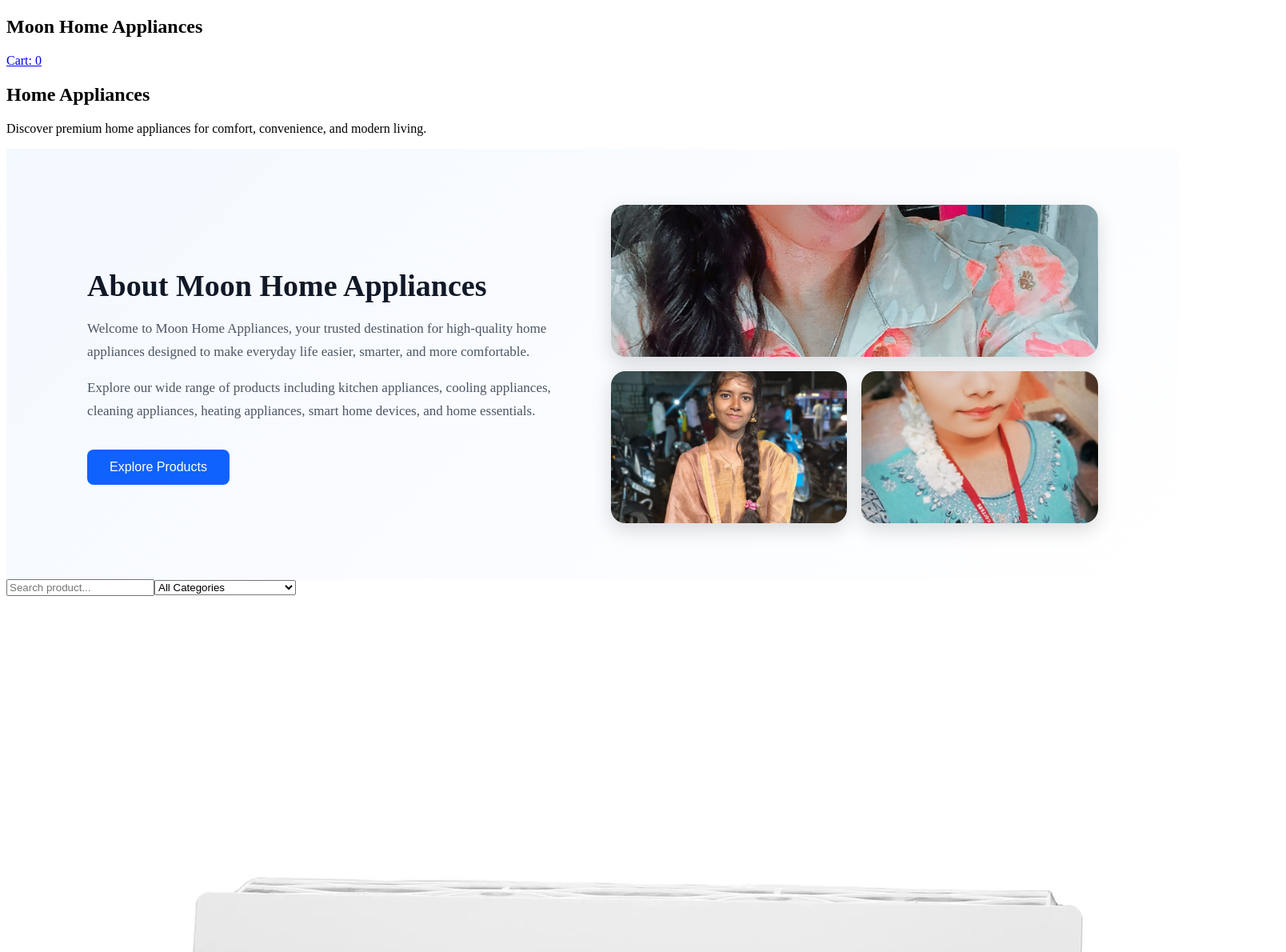
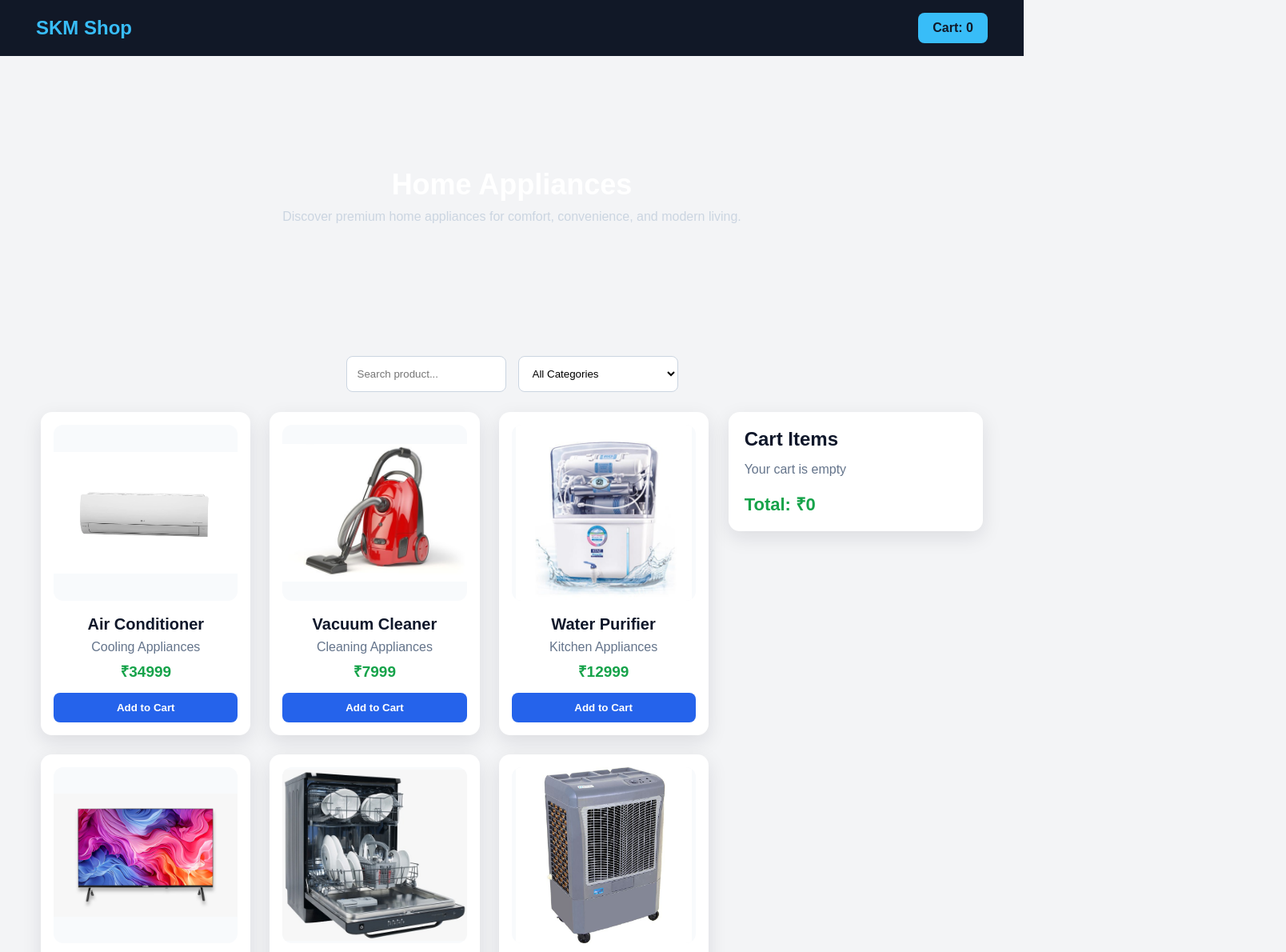
Before and after one commit to sathyaxfeline/Home-Appliances, a React app: page / in a window 1280 px wide. Shown: the top 1190 px of the page at 80% size, 1608 px wide, since content can reach past the window. Built offline with nearby package versions, Linux system fonts and the light colour scheme; the HTML template or start-up script is replaced by a standard one.

Commit message:
Update home appliances website

```diff
--- a/src/App.css
+++ b/src/App.css
@@ -1,3 +1,282 @@
+html {
+  scroll-behavior: smooth;
+}
+
+* {
+  margin: 0;
+  padding: 0;
+
+  box-sizing: border-box;
+  font-family: Arial, sans-serif;
+}
+
+body{
+  background: #f3f4f6;
+  color: #0f172a;
+}
+
+.navbar {
+  background: #111827;
+  color: white;
+  min-height: 70px;
+  padding: 16px 45px;
+  display: flex;
+  align-items: center;
+  justify-content: space-between;
+  position: sticky;
+  top: 0;
+  z-index: 10;
+}
+
+.navbar h1{
+  color: #38bdf8;
+}
+
+.cart-btn {
+  background: #38bdf8;
+  color: #111827;
+  text-decoration: none;
+  padding: 10px 18px;
+  border-radius: 8px;
+  font-weight: 700;
+}
+
+.cart-btn:hover {
+  background: #0ea5e9;
+}
+
+.hero {
+  background-image: url();
+  background-size: cover;
+  background-position: center;
+  background-repeat: no-repeat;
+
+  min-height: 350px;
+  text-align: center;
+  padding: 80px 20px;
+  color: white;
+
+  display: flex;
+  flex-direction: column;
+  justify-content: center;
+  align-items: center;
+}
+
+.hero h2 {
+  font-size: 36px;
+  margin-bottom: 10px;
+}
+
+.hero p {
+  color: #cbd5e1;
+}
+
+.filters {
+  width: 92%;
+  max-width: 1100px;
+  margin: 25px auto;
+  display: flex;
+  gap: 15px;
+  justify-content: center;
+  flex-wrap: wrap;
+}
+
+.filters input,
+.filters select  {
+  width: 200px;
+  padding: 13px;
+  border: 1px solid #cbd5e1;
+  border-radius: 8px;
+  outline: none;
+  background: white;
+}
+
+.main-container {
+  width: 92%;
+  max-width: 1200px;
+  margin: 0 auto 40px;
+  display: flex;
+  gap: 25px;
+  align-items: flex-start;
+}
+
+.products {
+  flex: 3;
+  display: grid;
+  grid-template-columns: repeat(3, 2fr);
+  gap: 24px;
+}
+
+.product-card {
+  background: white;
+  padding: 16px;
+  border-radius: 14px;
+  text-align: center;
+  box-shadow: 0 8px 24px rgba(15, 23, 42, 0.1);
+  transition: transform 0.2s ease;
+}
+
+.product-card:hover {
+  transform: translate(-4px);
+}
+
+.product-card img {
+  width: 100%;
+  height: 220px;
+  object-fit: contain;
+  background: #f8fafc;
+  border-radius: 12px;
+}
+
+.product-card h3 {
+  margin-top: 14px;
+  font-size: 20px;
+}
+
+.product-card p {
+  color: #64748b;
+  margin: 8px 0;
+}
+
+.product-card h4 {
+  color: #16a34a;
+  margin-bottom: 14px;
+  font-size: 19px;
+}
+
+.product-card button {
+  width: 100%;
+  background: #2563eb;
+  color: white;
+  border: none;
+  padding: 11px 15px;
+  border-radius: 8px;
+  font-weight: 700;
+  cursor: pointer;
+}
+
+.product-card button:hover {
+  background: #1d4ed8;
+}
+
+.cart {
+  flex: 1;
+  background: white;
+  padding: 20px;
+  border-radius: 14px;
+  box-shadow: 0 8px 24px rgba(15, 23, 42, 0.1);
+  position: sticky;
+  top: 90px;
+  scroll-margin-top: 90px;
+}
+
+.cart h2 {
+  margin-bottom: 15px;
+}
+
+.empty-cart {
+  color: #64748b;
+  margin-bottom: 15px;
+}
+
+.cart-item {
+  border-bottom: 1px solid #e5e7eb;
+  padding: 13px 0;
+}
+
+.cart-item h4 {
+  margin-bottom: 6px;
+}
+
+.quantity-box {
+  display: flex;
+  gap: 10px;
+  align-items: center;
+  margin: 10px 0;
+}
+
+.quantity-box button {
+  width: 30px;
+  height: 30px;
+  background: #111827;
+  color: white;
+  border: none;
+  border-radius: 6px;
+  cursor: pointer;
+}
+
+.remove-btn {
+  background: #dc2626;
+  color: white;
+  border: none;
+  padding: 8px 12px;
+  border-radius: 7px;
+  margin: 8px;
+  cursor: pointer;
+}
+
+.cart h3 {
+  margin-top: 18px;
+  color: #16a34a;
+  font-size: 22px;
+}
+
+@media (max-width: 950px)  {
+  .main-container {
+    flex-direction: column;
+  }
+
+  .products {
+    width: 100%;
+    grid-template-columns: repeat(2, 1fr);
+  }
+
+  .cart {
+    width: 100%;
+    position: static;
+  }
+}
+
+@media (max-width: 600px) {
+  .navbar {
+    padding: 14px 18px;
+  }
+
+  .hero h2 {
+    font-size: 26px;
+  }
+
+  .filters input,
+  .filters select {
+    width: 100%;
+  }
+
+  .products {
+    grid-template-columns: 1fr;
+  }
+
+  .product-card img {
+    height: 200px;
+  }
+}
+
+
+.footer {
+  width: 100%;
+  background-color: #111827;
+  color: #ffffff;
+  text-align: center;
+  padding: 18px;
+  margin-top: 30px;
+
+}
+
+.footer p {
+  margin: 0;
+  color: white;
+  text-decoration: none;
+  font-size: 16px;
+}
 .about-101 {
   width: 100%;
   padding: 70px 8%;
@@ -51,7 +330,6 @@
   grid-template-columns: repeat(2, 1fr);
   gap: 18px;
 }
-
 .about-105 img {
   width: 100%;
   height: 190px;
@@ -99,3 +377,32 @@
     height: 220px;
   }
 }
+.about-105 {
+  width: 45%;
+  display: grid;
+  grid-template-columns: repeat(2, 1fr);
+  gap: 18px;
+}
+
+.about-105 img {
+  width: 100%;
+  height: 230px;
+  object-fit: cover;
+  object-position: center;
+  border-radius: 18px;
+  display: block;
+}
+
+/* make all photo classes same */
+.about-106,
+.about-107,
+.about-108 {
+  height: 230px;
+}
+
+@media (max-width: 768px) {
+  .about-105 {
+    width: 100%;
+    grid-template-columns: 1fr;
+  }
+}
--- a/src/App.jsx
+++ b/src/App.jsx
@@ -464,7 +464,7 @@ function App() {
   return (
     <div>
       <nav className="navbar">
-        <h1>Moon Home Appliances</h1>
+        <h1>SKM Shop</h1>
         <a href="#cart-section" className="cart-btn">
           Cart: {cart.length}
         </a>
@@ -477,34 +477,6 @@ function App() {
     and modern living.
   </p>
 </section>
-
-{/* About Section */}
-<section className="about-101">
-  <div className="about-102">
-    <div className="about-103">
-      <h2>About Moon Home Appliances</h2>
-      <p>
-        Welcome to Moon Home Appliances, your trusted destination for
-        high-quality home appliances designed to make everyday life
-        easier, smarter, and more comfortable.
-      </p>
-      <p>
-        Explore our wide range of products including kitchen appliances,
-        cooling appliances, cleaning appliances, heating appliances,
-        smart home devices, and home essentials.
-      </p>
-
-      <button className="about-104">Explore Products</button>
-      </div>
-
-      <div className="about-105">
-      <img src={sathya} alt="sathya" className="about-106" />
-      <img src={maha} alt="maha" className="about-107" />
-      <img src={keerthi} alt="keerthi" className="about-108" />
-    </div>
-
-    </div>
-    </section>
 
 
 <section className="filters">
@@ -567,14 +539,42 @@ function App() {
 
           <h3>Total: ₹{totalAmount}</h3>
         </aside>
-        </main>
+        </main><section className="about-101">
+          <div className="about-102">
+            <div className="about-103">
+              <h2>About Our Home Appliances Website</h2>
+              <p>
+                Welcome to our Home appliances website. We provide a wide range of
+                high-quality home appliances to make our daily life easier and more
+                comfortable. Our platform offers trusted products, affordable prices,
+                and a smooth shopping eperience.
+              </p>
+
+              <p>
+                Explore the latest kitchen appliances, refrigerators,
+                washing machines,
+                air conditioners,
+                televisions, microwaves, mixers, and other essential home appliances.
+                We are commited to delivering reliable products,
+                excellent customer service and the best value for every home.
+              </p>
+
+              <button className="about-104">Explore Collection</button>
+            </div>
+
+        <div className="about-105">
+      <img src={sathya} alt="sathya" className="about-106" ></img>
+      <img src={maha} alt="maha" className="about-107" ></img>
+      <img src={keerthi} alt="keerthi" className="about-108" ></img>
+    </div>
+    </div>
+    </section>
 
       <footer className="footer">
-  <p>© 2026 Moon Home Appliances | Created by Sathya, Maha Lakshmi and Keerthika</p>
+  <p>© 2026 SKM Shop | Created by Sathya, Maha Lakshmi, Keerthika</p>
 </footer>
     </div>
   );
 }
 
-
 export default App;
```
